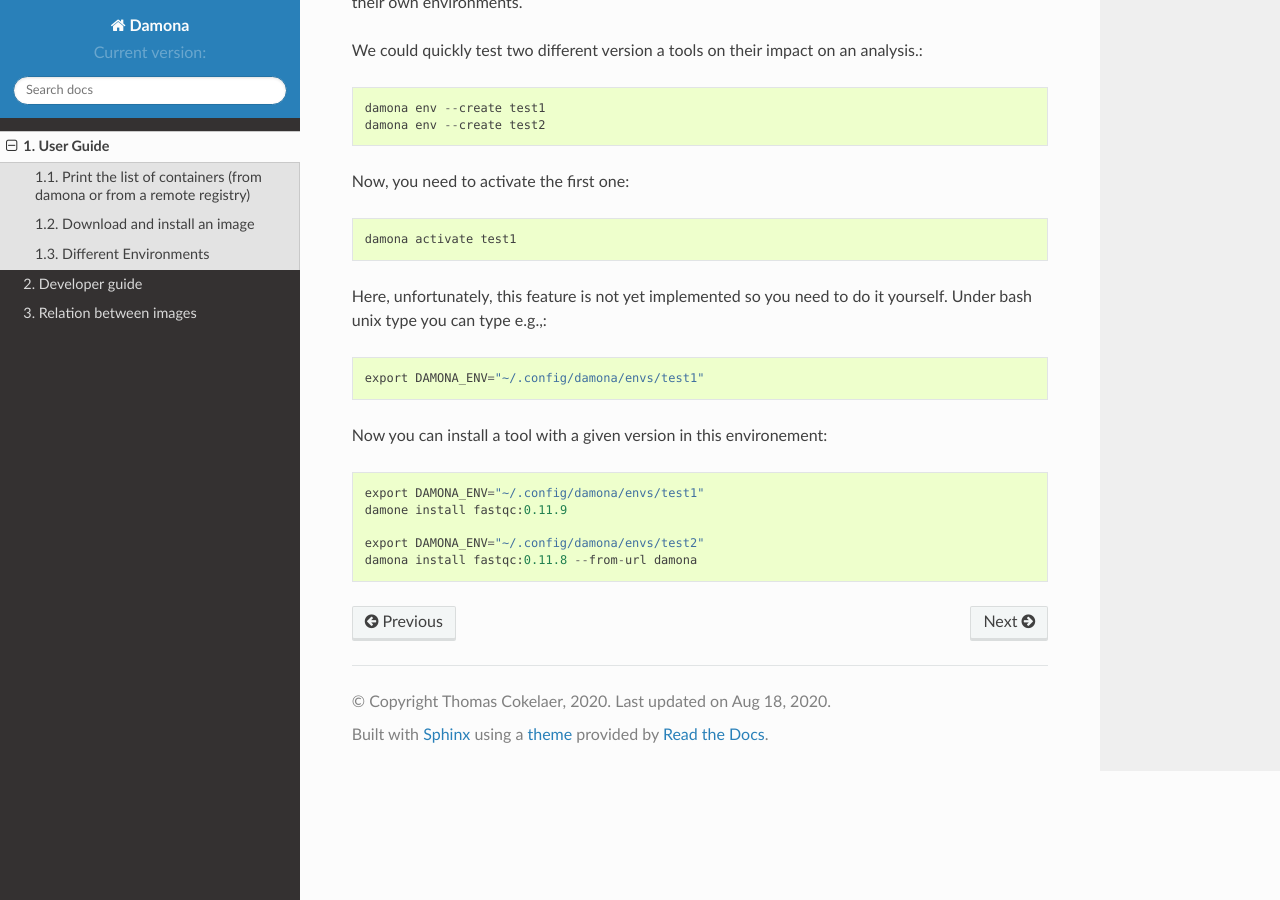
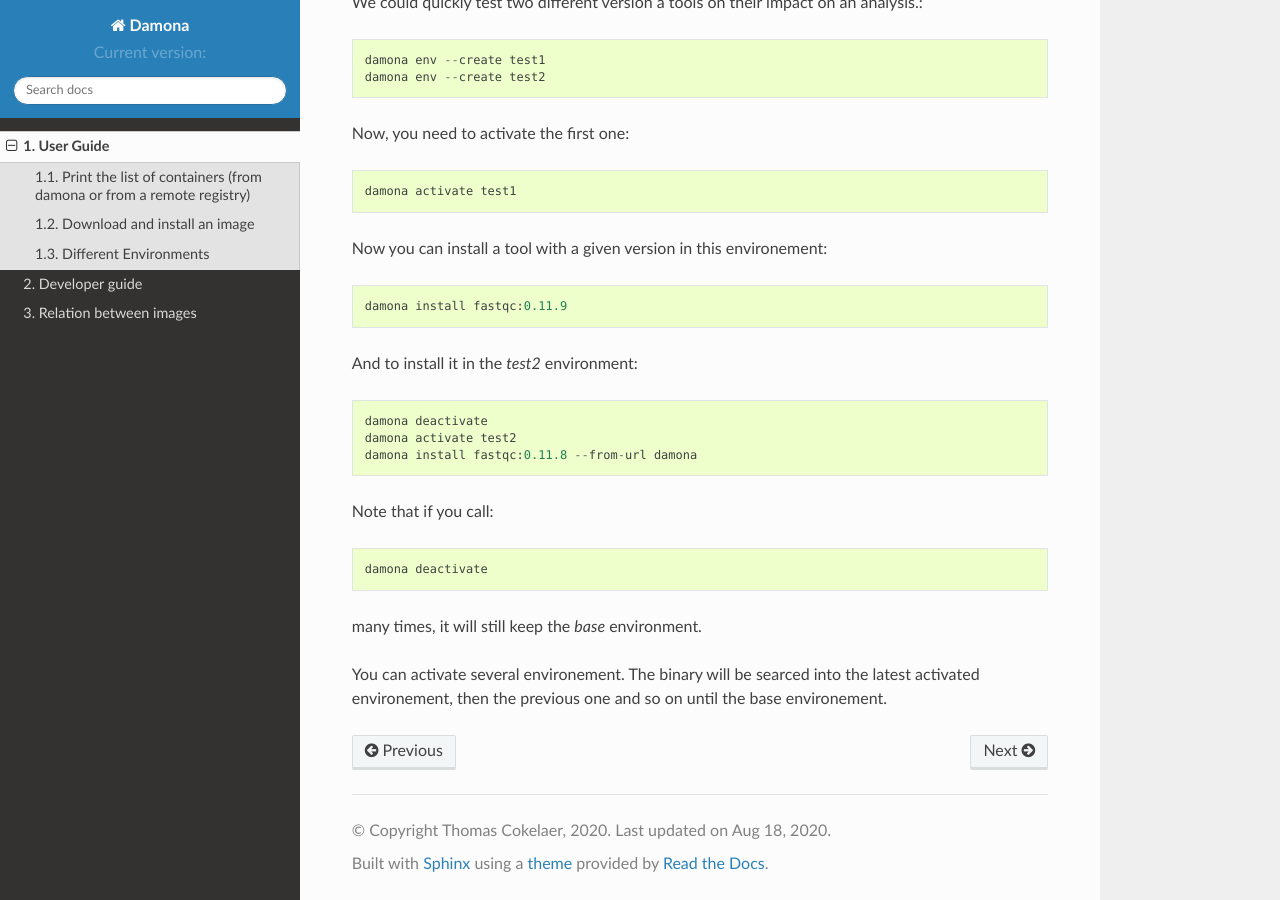
Before and after one commit to cokelaer/damona, a Sphinx documentation site: the page built from doc/userguide.rst, in a window 1280 px wide and 900 px high, scrolled down 2357 px. Built offline with Sphinx 7.4.7 and the Read the Docs theme 2.0.0, drawn with Linux system fonts in a browser that asks for light colours; formulas are drawn with MathJax 3; the version number could not be read and is left out; some of the changed text lies outside the part shown.

Commit message:
update the doc

```diff
--- a/doc/userguide.rst
+++ b/doc/userguide.rst
@@ -60,12 +60,11 @@ With Damona, we provide a simple framework that ease the life of the developer
 and user. We have indeed a simple registry system stored with each recipe. When
 required, we create a binary in ~/.config/damona/bin/fastqc named after the recipe name.
 
-All you need to do is call the executable from this directory. Even better, set
-your environment to look for executables in ~/.config/damona/bin/ For example::
+All you need to do is call the executable from this directory. If you sourced
+the file **damona.sh** in ~/.config/damona/ then, your PATH is already set and
+you can just type::
 
-    export PATH=~/.config/damona/bin/:$PATH
-
-and you are ready do go.
+    fastqc
 
 If you are using a registry.txt from a remote URL, it works in the same way::
 
@@ -103,15 +102,23 @@ Now, you need to activate the first one::
 
     damona activate test1
 
-Here, unfortunately, this feature is not yet implemented so you need to do it
-yourself. Under bash unix type you can type e.g.,::
-
-    export DAMONA_ENV="~/.config/damona/envs/test1"
-
 Now you can install a tool with a given version in this environement::
 
-    export DAMONA_ENV="~/.config/damona/envs/test1"
-    damone install fastqc:0.11.9
+    damona install fastqc:0.11.9
 
-    export DAMONA_ENV="~/.config/damona/envs/test2"
+And to install it in the *test2* environment::
+
+    damona deactivate
+    damona activate test2
     damona install fastqc:0.11.8 --from-url damona
+
+
+Note that if you call::
+
+    damona deactivate
+
+many times, it will still keep the *base* environment.
+
+You can activate several environement. The binary will be searced into the
+latest activated environement, then the previous one and so on until the base
+environement.
```
Also changed, not shown: README.rst (+4 -14 lines).
